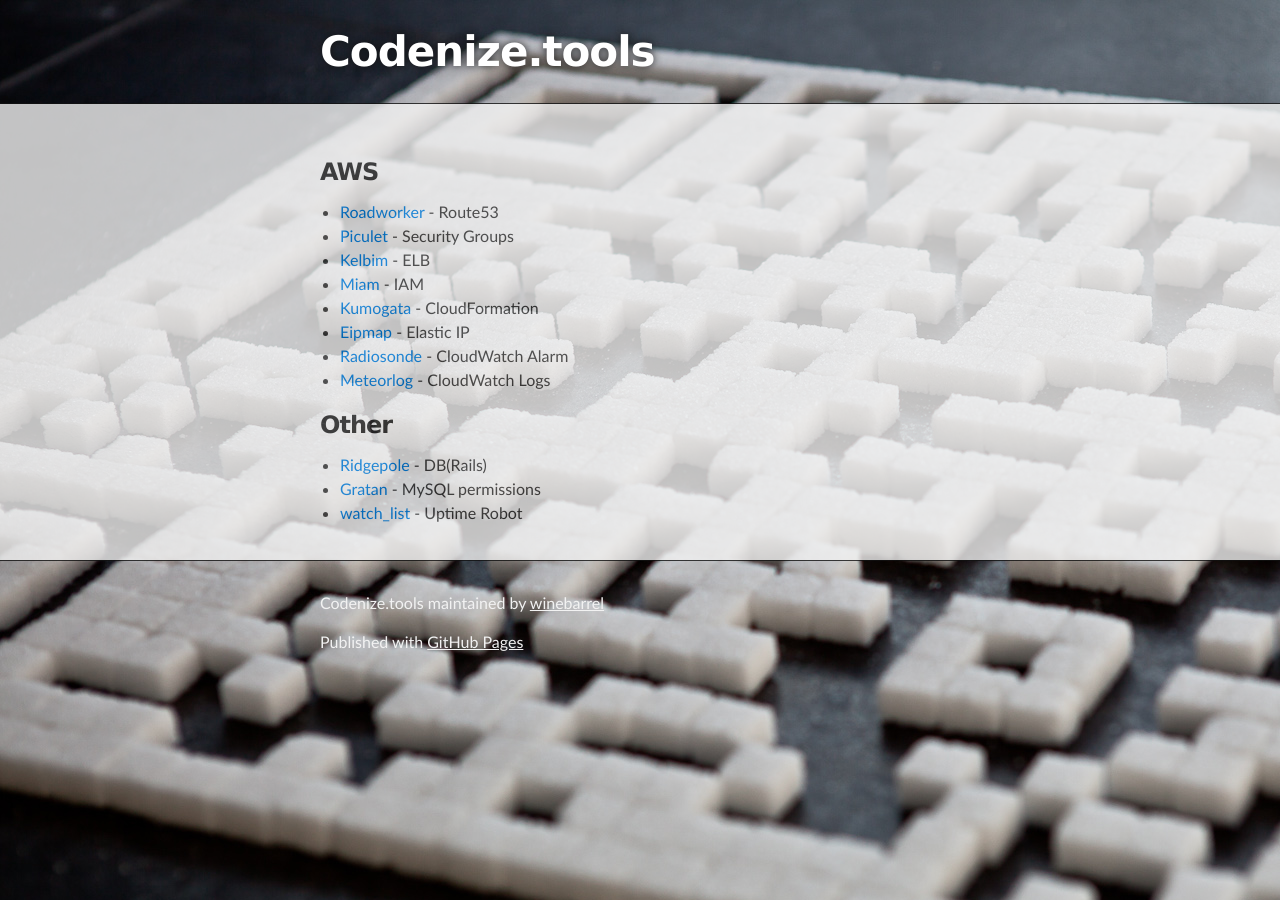
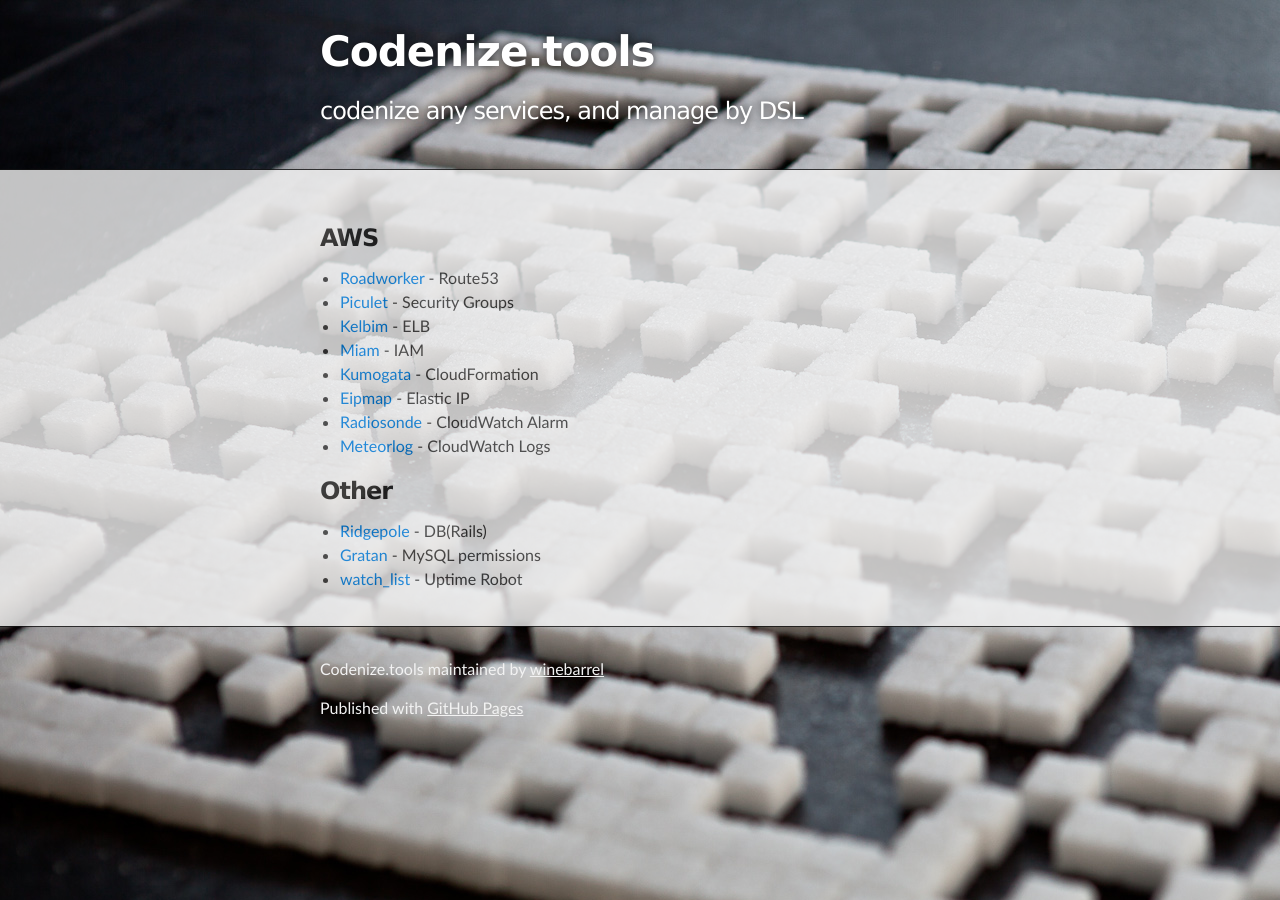
Before and after one commit to codenize-tools/codenize.tools, a Jekyll site: the page built from index.md, in a window 1280 px wide. Built offline with Jekyll 4.4.1, drawn with Linux system fonts in a browser that asks for light colours.

Commit message:
Add description

```diff
--- a/_config.yml
+++ b/_config.yml
@@ -1,7 +1,7 @@
 # Site settings
 title: Codenize.tools
 email: sgwr_dts@yahoo.co.jp
-#description:
+description: "codenize any services, and manage by DSL"
 baseurl: "" # the subpath of your site, e.g. /blog/
 url: "http://codenize.tools" # the base hostname & protocol for your site
 twitter_username: sgwr_dts
--- a/_includes/header.html
+++ b/_includes/header.html
@@ -1,3 +1,4 @@
 <header class="inner">
   <h1 id="project_title">{% if page.title %}{{ page.title }}{% else %}{{ site.title }}{% endif %}</h1>
+  <h2 id="project_tagline">{{ site.description }}</h2>
 </header>
```
